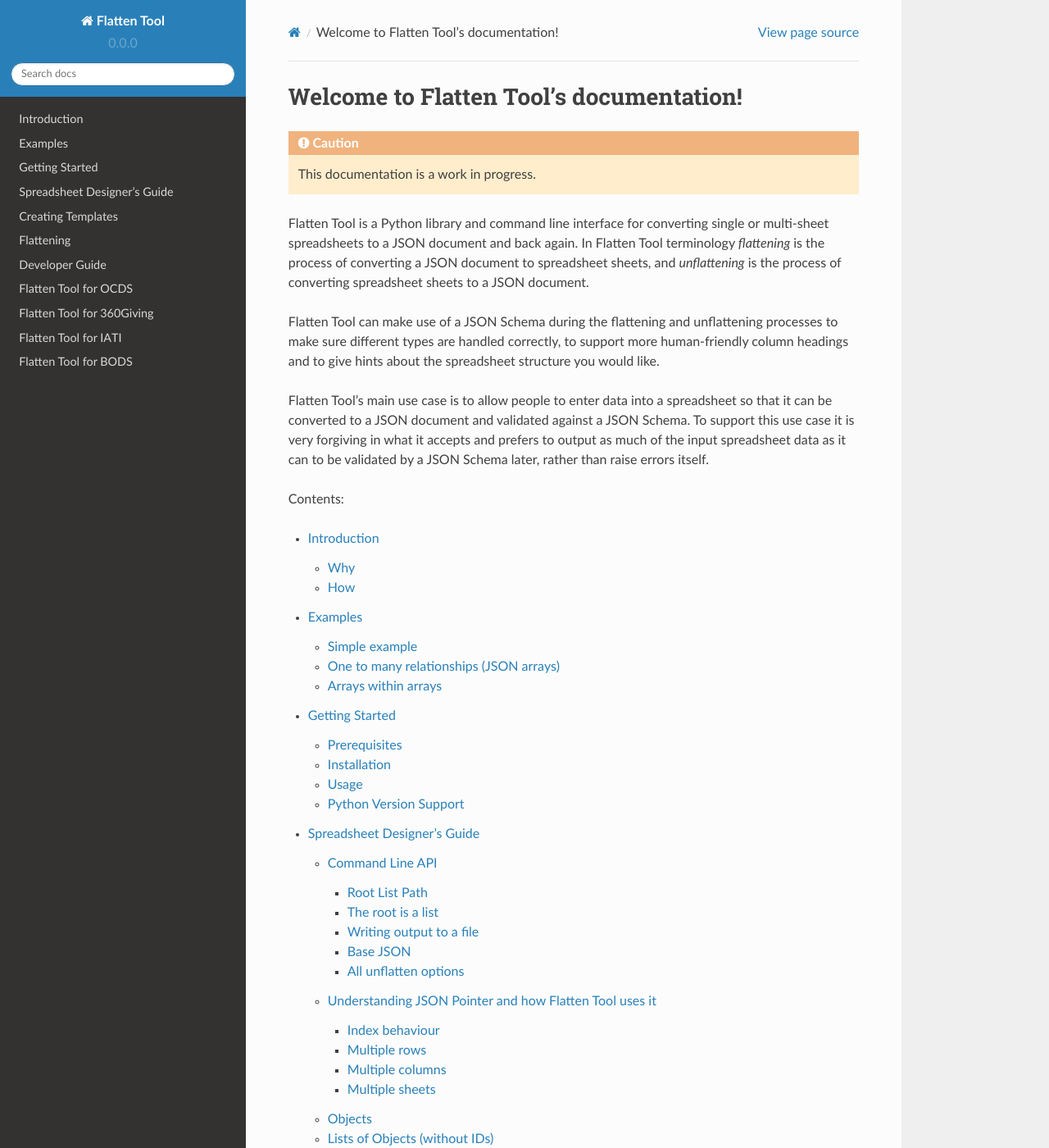
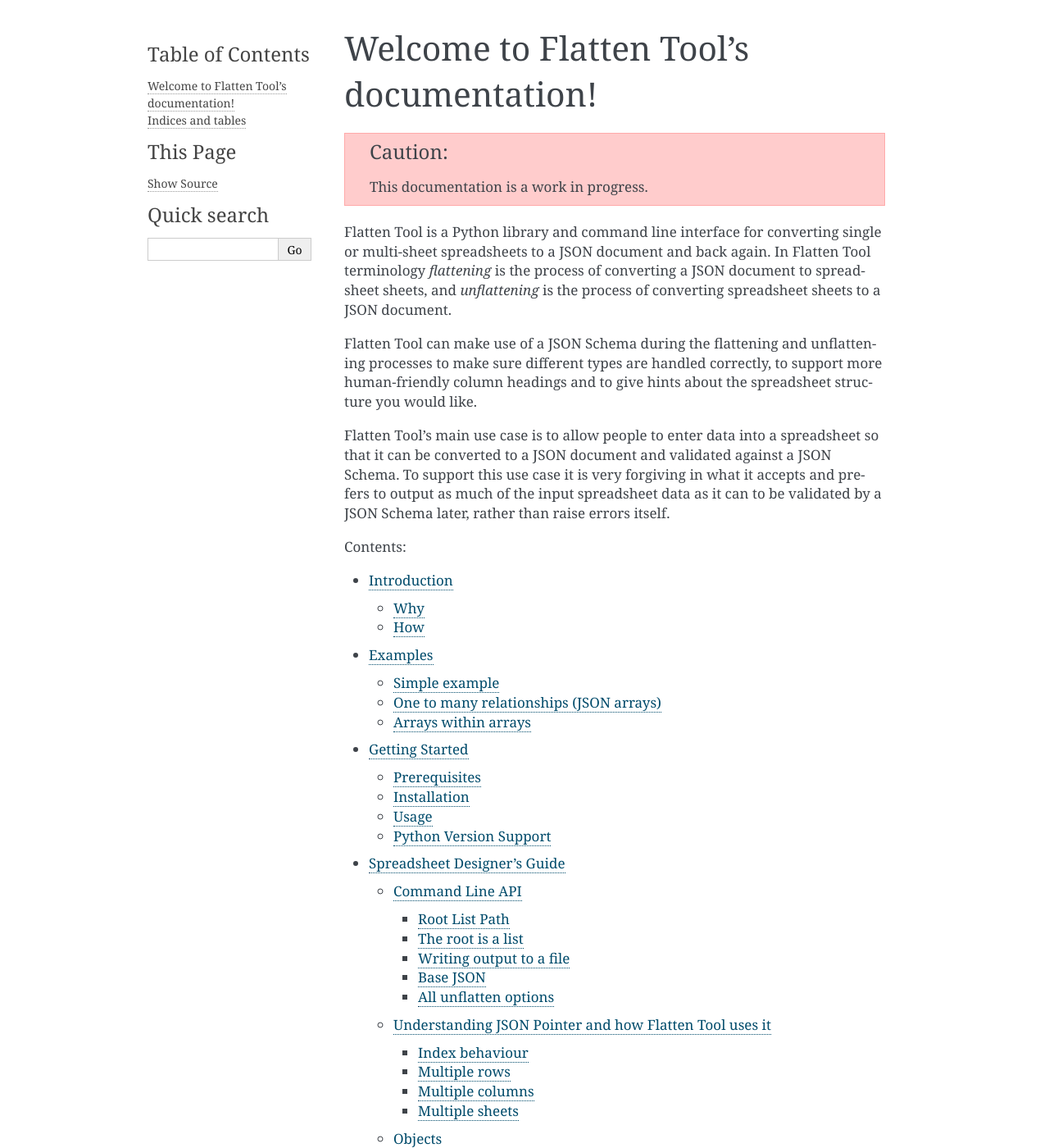
Before and after one commit to OpenDataServices/flatten-tool, a Sphinx documentation site: the page built from docs/index.rst, in a window 1280 px wide and 1400 px high. Shown: the whole window at 82% size. Built offline with Sphinx 7.4.7, drawn with Linux system fonts in a browser that asks for light colours; some of the changed text lies outside the part shown.

Commit message:
docs: Set theme to alabaster

```diff
--- a/docs/conf.py
+++ b/docs/conf.py
@@ -20,8 +20,6 @@
 # import os
 # import sys
 # sys.path.insert(0, os.path.abspath('.'))
-
-import sphinx_rtd_theme
 
 # -- General configuration ------------------------------------------------
 
@@ -129,8 +127,7 @@
 # The theme to use for HTML and HTML Help pages.  See the documentation for
 # a list of builtin themes.
 #
-# html_theme = 'alabaster'
-html_theme = "sphinx_rtd_theme"
+html_theme = 'alabaster'
 
 # Theme options are theme-specific and customize the look and feel of a theme
 # further.  For a list of options available for each theme, see the
@@ -140,7 +137,6 @@
 
 # Add any paths that contain custom themes here, relative to this directory.
 # html_theme_path = []
-html_theme_path = [sphinx_rtd_theme.get_html_theme_path()]
 
 # The name for this set of Sphinx documents.
 # "<project> v<release> documentation" by default.
--- a/requirements_dev.txt
+++ b/requirements_dev.txt
@@ -5,7 +5,6 @@
 coveralls
 pytest-localserver
 sphinx
-sphinx_rtd_theme
 isort
 flake8<6
 black==22.3.0
```
